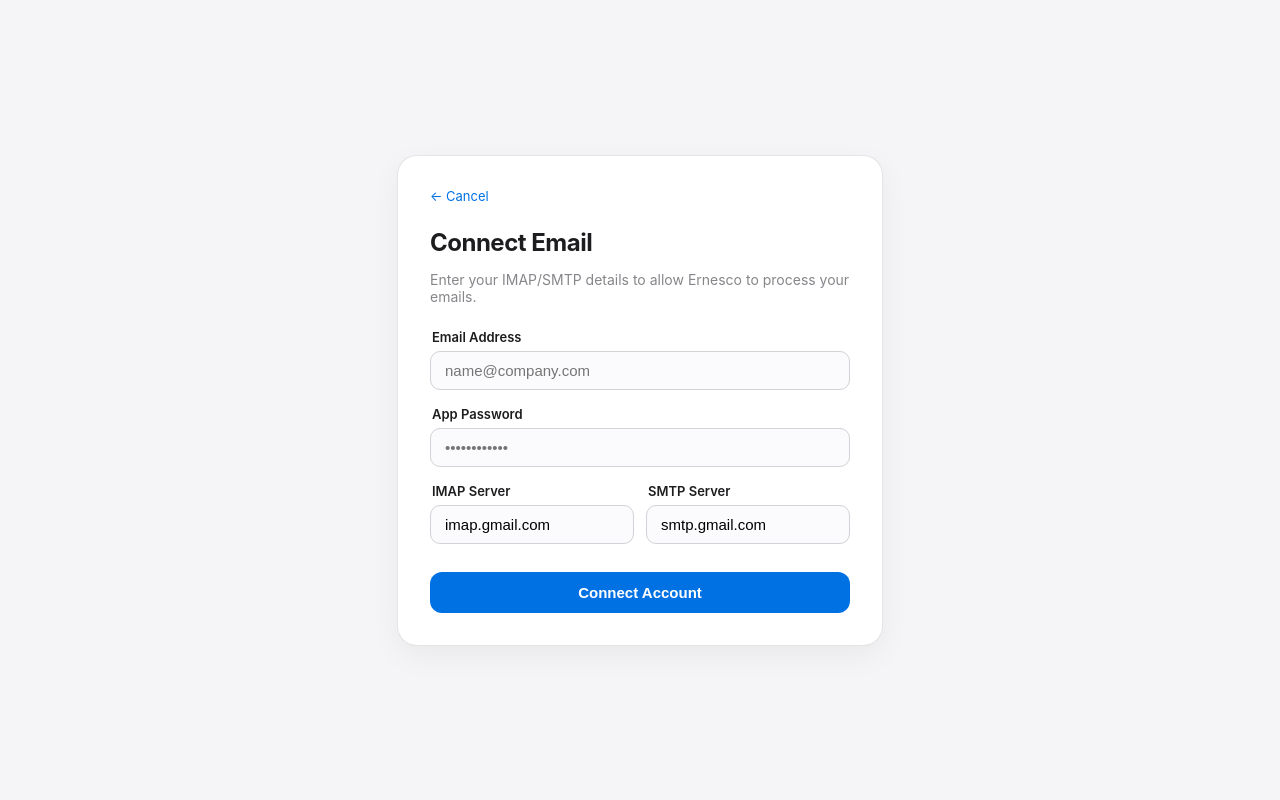
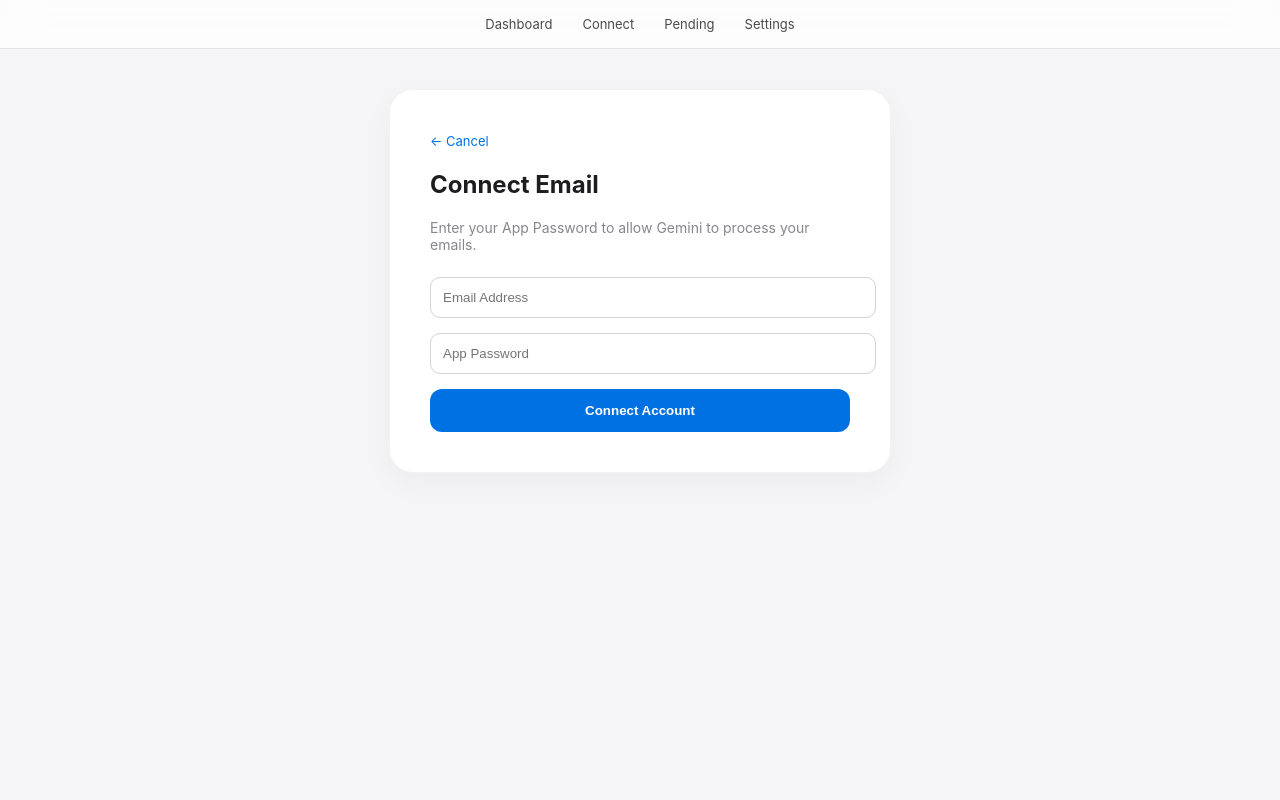
Before and after one commit to Ernestersty/ernes-co3AI, a Flask app: template templates/connect_email.html in a window 1280 px wide. Run offline with Flask 3, Linux system fonts and the light colour scheme; the template is opened without the code that fills it, so the values that code supplies are empty.

Commit message:
Update connect_email.html

```diff
--- a/templates/connect_email.html
+++ b/templates/connect_email.html
@@ -1,140 +1,16 @@
-<!DOCTYPE html>
-<html lang="en">
-<head>
-    <meta charset="UTF-8">
-    <meta name="viewport" content="width=device-width, initial-scale=1.0">
-    <title>Connect Email | ERNESCO</title>
-    <style>
-        :root {
-            --apple-bg: #f5f5f7;
-            --apple-blue: #0071e3;
-            --apple-border: rgba(0,0,0,0.1);
-            --apple-gray: #86868b;
-        }
+{% extends "base.html" %}
+{% block title %}Connect Email - ERNESCO{% endblock %}
 
-        body {
-            font-family: -apple-system, BlinkMacSystemFont, "Segoe UI", Roboto, sans-serif;
-            background-color: var(--apple-bg);
-            margin: 0;
-            color: #1d1d1f;
-            display: flex;
-            justify-content: center;
-            align-items: center;
-            height: 100vh;
-        }
+{% block content %}
+<div class="card" style="max-width: 420px; margin: auto; text-align: left;">
+    <a href="{{ url_for('index') }}" style="color: var(--apple-blue); font-size: 13px; text-decoration: none;">← Cancel</a>
+    <h2 style="margin-top: 20px;">Connect Email</h2>
+    <p style="color: var(--apple-gray); font-size: 14px; margin-bottom: 24px;">Enter your App Password to allow Gemini to process your emails.</p>
 
-        .setup-card {
-            width: 100%;
-            max-width: 420px;
-            background: #fff;
-            border-radius: 20px;
-            border: 1px solid var(--apple-border);
-            padding: 32px;
-            box-shadow: 0 10px 30px rgba(0,0,0,0.05);
-        }
-
-        .back-link {
-            font-size: 13px;
-            color: var(--apple-blue);
-            text-decoration: none;
-            display: block;
-            margin-bottom: 24px;
-        }
-
-        h2 { font-size: 24px; font-weight: 700; margin: 0 0 8px; letter-spacing: -0.5px; }
-        p.subtitle { color: var(--apple-gray); font-size: 14px; margin-bottom: 24px; }
-
-        .form-group { margin-bottom: 16px; }
-
-        label {
-            display: block;
-            font-size: 13px;
-            font-weight: 600;
-            margin-bottom: 6px;
-            margin-left: 2px;
-        }
-
-        input {
-            width: 100%;
-            padding: 10px 14px;
-            border-radius: 10px;
-            border: 1px solid #d2d2d7;
-            font-size: 15px;
-            background: #fbfbfd;
-            box-sizing: border-box;
-            transition: all 0.2s;
-        }
-
-        input:focus {
-            outline: none;
-            border-color: var(--apple-blue);
-            box-shadow: 0 0 0 4px rgba(0, 113, 227, 0.1);
-            background: #fff;
-        }
-
-        .btn-primary {
-            width: 100%;
-            background: var(--apple-blue);
-            color: #fff;
-            border: none;
-            padding: 12px;
-            border-radius: 12px;
-            font-size: 15px;
-            font-weight: 600;
-            cursor: pointer;
-            margin-top: 12px;
-            transition: opacity 0.2s;
-        }
-
-        .btn-primary:hover { opacity: 0.9; }
-
-        .server-grid { display: grid; grid-template-columns: 1fr 1fr; gap: 12px; }
-
-        .message {
-            background: #e8f5e9;
-            color: #2e7d32;
-            padding: 12px;
-            border-radius: 10px;
-            font-size: 13px;
-            margin-bottom: 20px;
-            text-align: center;
-        }
-    </style>
-</head>
-<body>
-
-    <div class="setup-card">
-        <a href="{{ url_for('index') }}" class="back-link">← Cancel</a>
-        <h2>Connect Email</h2>
-        <p class="subtitle">Enter your IMAP/SMTP details to allow Ernesco to process your emails.</p>
-
-        {% if message %}<div class="message">{{ message }}</div>{% endif %}
-
-        <form method="post">
-            <div class="form-group">
-                <label for="email">Email Address</label>
-                <input type="email" id="email" name="email" placeholder="name@company.com" required>
-            </div>
-
-            <div class="form-group">
-                <label for="password">App Password</label>
-                <input type="password" id="password" name="password" placeholder="••••••••••••" required>
-            </div>
-
-            <div class="server-grid">
-                <div class="form-group">
-                    <label for="imap_server">IMAP Server</label>
-                    <input type="text" id="imap_server" name="imap_server" value="imap.gmail.com">
-                </div>
-                <div class="form-group">
-                    <label for="smtp_server">SMTP Server</label>
-                    <input type="text" id="smtp_server" name="smtp_server" value="smtp.gmail.com">
-                </div>
-            </div>
-
-            <button type="submit" class="btn-primary">Connect Account</button>
-        </form>
-    </div>
-
-</body>
-</html>
+    <form method="post">
+        <input type="email" name="email" placeholder="Email Address" style="margin-bottom: 15px; width: 100%; padding: 12px; border-radius: 10px; border: 1px solid #d2d2d7;" required>
+        <input type="password" name="password" placeholder="App Password" style="margin-bottom: 15px; width: 100%; padding: 12px; border-radius: 10px; border: 1px solid #d2d2d7;" required>
+        <button type="submit" style="width: 100%; background: var(--apple-blue); color: white; border: none; padding: 14px; border-radius: 12px; font-weight: 600; cursor: pointer;">Connect Account</button>
+    </form>
+</div>
+{% endblock %}
```
